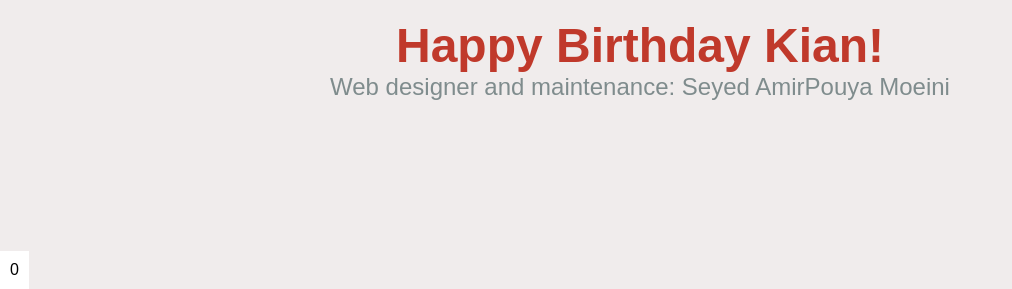
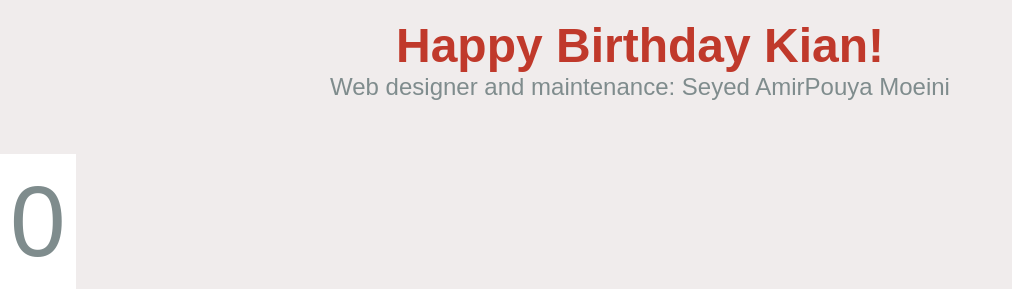
Before and after one commit to kiantavalodetmobarak/kiantavalodetmobarak.github.io, a plain HTML site: page index.html in a window 1280 px wide. Shown: the part 511-800 px from the top of the page, without its empty margins (0-1012 px from the left). Drawn offline with Linux system fonts and the light colour scheme.

Commit message:
Update index.html

```diff
--- a/index.html
+++ b/index.html
@@ -11,6 +11,13 @@
 			font-size: 16px;
 			margin: 0;
 			padding: 0;
+		}
+
+		#countdown {
+			color: #7f8c8d;
+			font-size: 100px;
+			margin-top: 20px;
+			text-align: center;
 		}
 
 		.container {
```
